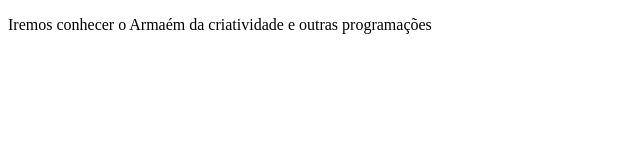
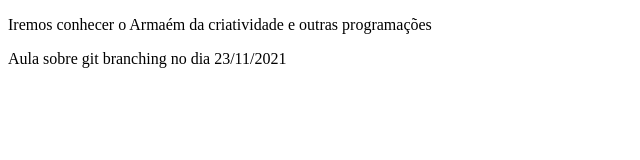
Before and after one commit to Andrielly091/Commit-menssages, a plain HTML site: page index.html in a window 1280 px wide. Shown: the whole page, without its empty margins (0-640 px from the left). Drawn offline with Linux system fonts and the light colour scheme.

Commit message:
Adiciona aula de gcm #2

```diff
--- a/index.html
+++ b/index.html
@@ -11,5 +11,7 @@
         <title>Viagem para Caruaru - PE</title>
         <p>Iremos conhecer o Armaém da criatividade e outras programações</p>
     </article>
+    <title>Prepação de git branching</title>
+    <p>Aula sobre git branching no dia 23/11/2021</p>
 </body>
 </html>
```
